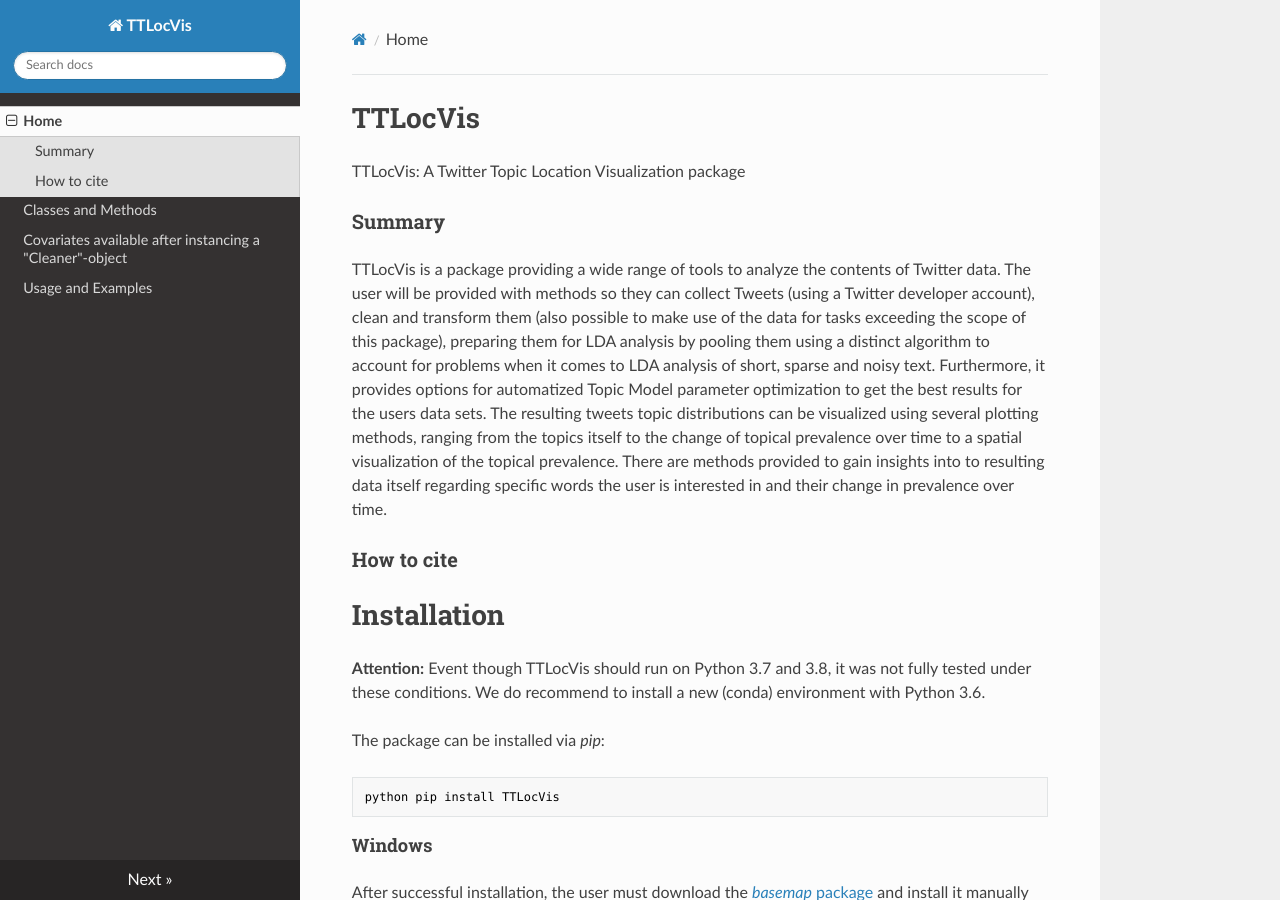
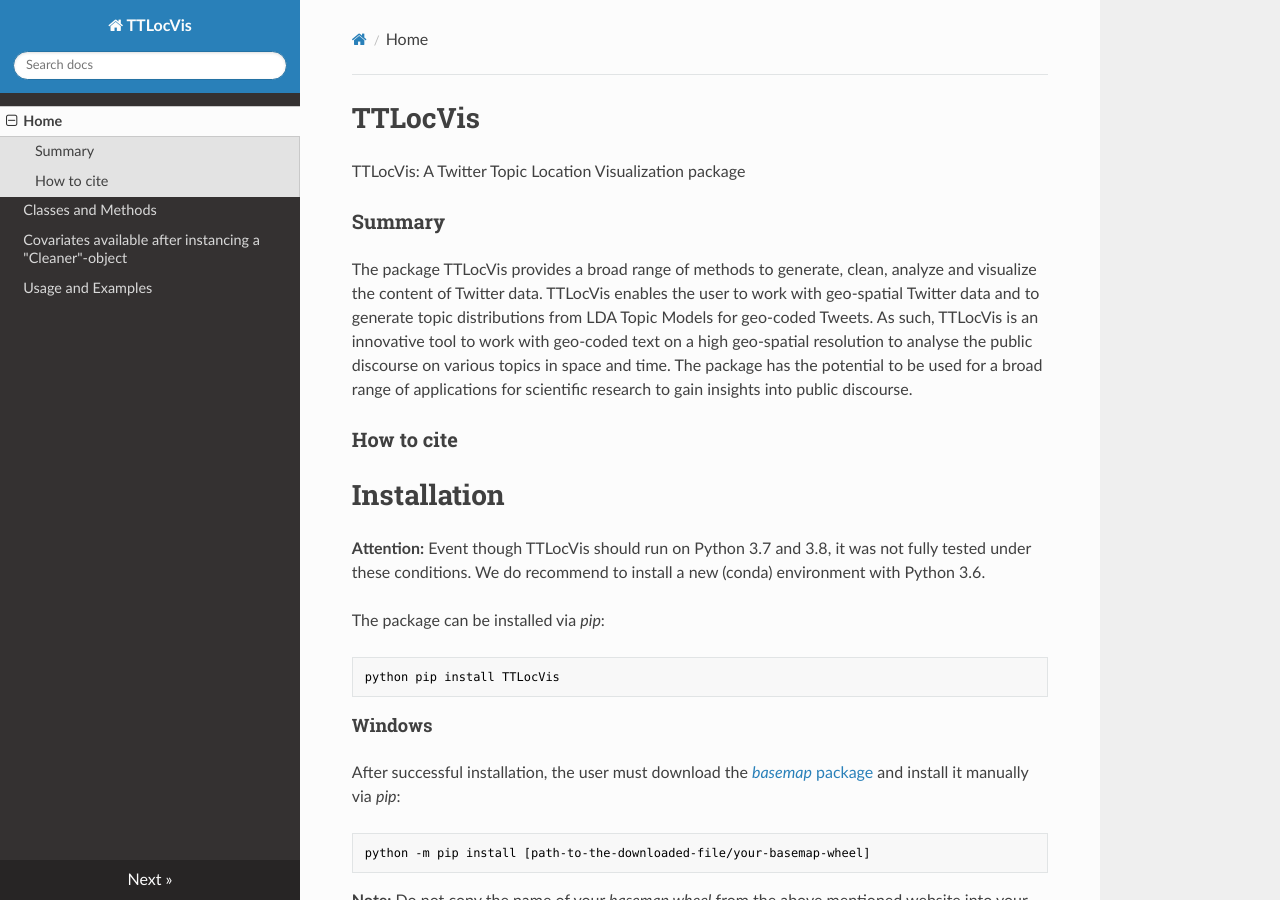
Before and after one commit to xillig/TTLocVis, an MkDocs documentation site: the page built from docs/index.md, in a window 1280 px wide and 900 px high. Built offline with MkDocs 1.6.1, drawn with Linux system fonts in a browser that asks for light colours; nearby versions of some CDN libraries.

Commit message:
paper in progress

```diff
--- a/docs/index.md
+++ b/docs/index.md
@@ -3,15 +3,11 @@
 TTLocVis: A Twitter Topic Location Visualization package
 
 ###Summary
-TTLocVis is a package providing a wide range of tools to analyze the contents of Twitter data. The user will be provided
-with methods so they can collect Tweets (using a Twitter developer account), clean and transform them (also possible to
-make use of the data for tasks exceeding the scope of this package), preparing them for LDA analysis by pooling them
-using a distinct algorithm to account for problems when it comes to LDA analysis of short, sparse and noisy text.
-Furthermore, it provides options for automatized Topic Model parameter optimization to get the best results for the
-users data sets. The resulting tweets topic distributions can be visualized using several plotting methods, ranging
-from the topics itself to the change of topical prevalence over time to a spatial visualization of the topical
-prevalence. There are methods provided to gain insights into to resulting data itself regarding specific words the user
-is interested in and their change in prevalence over time.
+The package TTLocVis provides a broad range of methods to generate, clean, analyze and visualize the content of Twitter data.
+TTLocVis enables the user to work with geo-spatial Twitter data and to generate topic distributions from LDA Topic Models
+for geo-coded Tweets. As such, TTLocVis is an innovative tool to work with geo-coded text on a high geo-spatial resolution to
+analyse the public discourse on various topics in space and time. The package has the potential to be used for a broad range of applications
+for scientific research to gain insights into public discourse.
 
 ###How to cite
 
--- a/setup.py
+++ b/setup.py
@@ -26,7 +26,7 @@
 
 setuptools.setup(
     name="TTLocVis",
-    version="0.0.3",
+    version="0.1.0",
     license='GNU GPLv3',
     author="Gillian Kant, Christoph Weisser, Benjamin Saefken",
     author_email="gilliankant@googlemail.com, c.weisser@stud.uni-goettingen.de, "
@@ -42,6 +42,7 @@
     packages=['TTLocVis'],  # important: this refers to the folder in which the __init__.py and content files (module.py
     # ) are saved!
     classifiers=[
+        "Development Status :: 4 - Beta"
         "Programming Language :: Python :: 3",
         "Programming Language :: Python :: 3.6",
         "Programming Language :: Python :: 3.7",
```
Also changed, not shown: README.md (+11 -14 lines).
